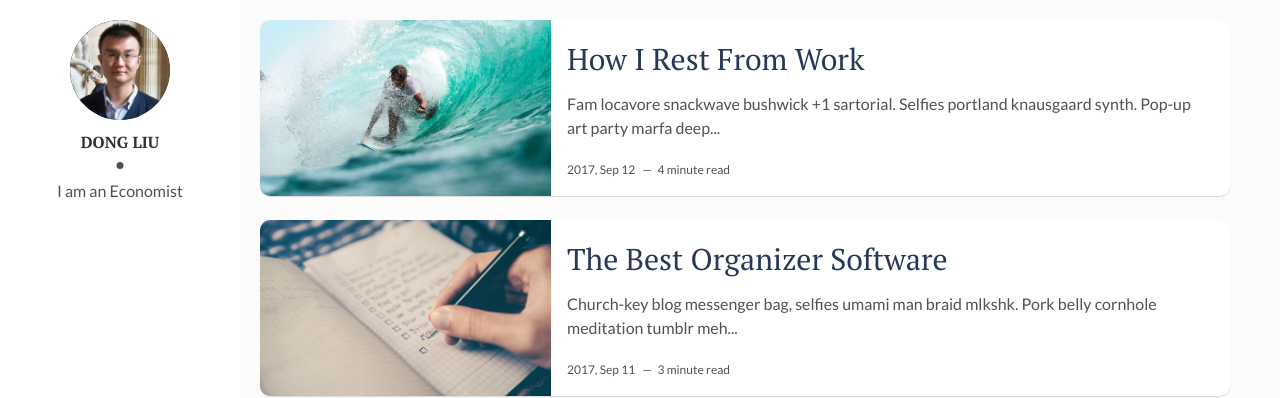
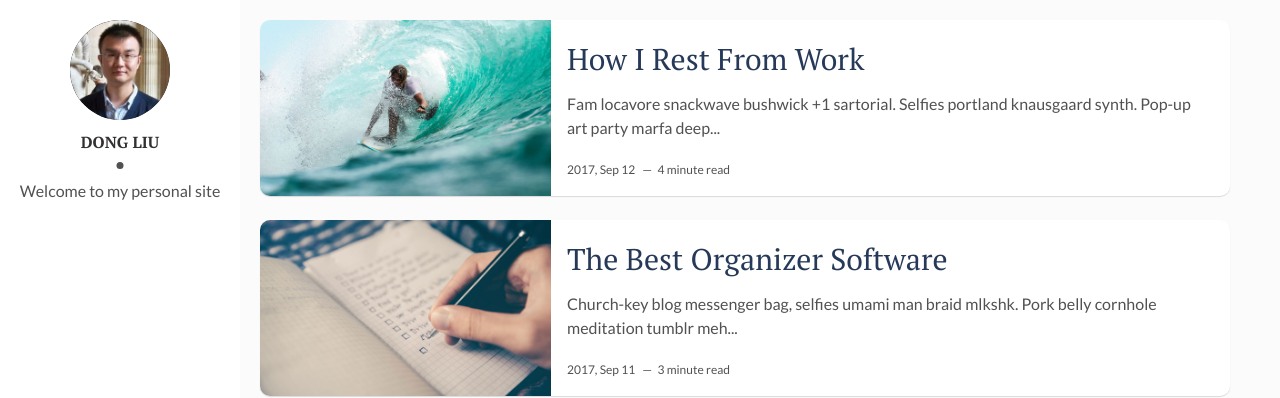
Before and after one commit to liudoong/liudoong.github.io, a Jekyll site: the page built from index.html, in a window 1280 px wide. Shown: the top 398 px of the page. Built offline with Jekyll 4.4.1, drawn with Linux system fonts in a browser that asks for light colours; the list of posts is cut into pages by our own code.

Commit message:
apdate logos and config

```diff
--- a/_config.yml
+++ b/_config.yml
@@ -9,11 +9,14 @@
 # Author Settings
 author: Dong Liu # add your name
 author-img: d_liu.jpg
-about-author: I am an Economist # add description
+about-author: Welcome to my personal site # add description
 
+
+
+social-email: guimet@foxmail.com
 social-github: liudoong # add your Github handle
+social-instagram: don_dong_
 social-linkedin: dong-liu # add your Linkedin handle
-social-email: guimet@foxmail.com
 
 
 
```
Also changed, not shown: _layouts/main.html (+5 -9 lines).
